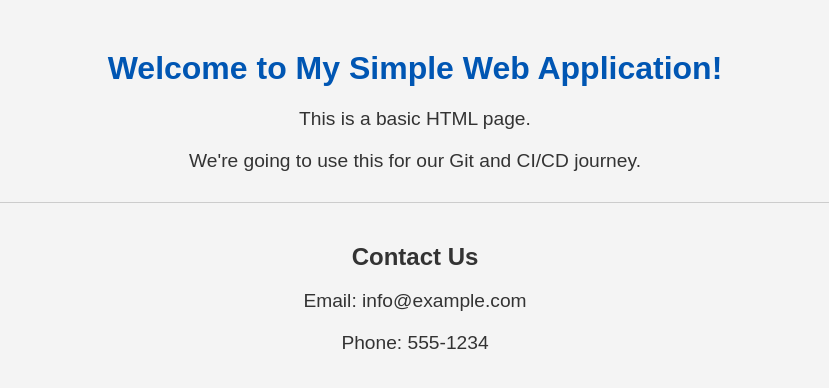
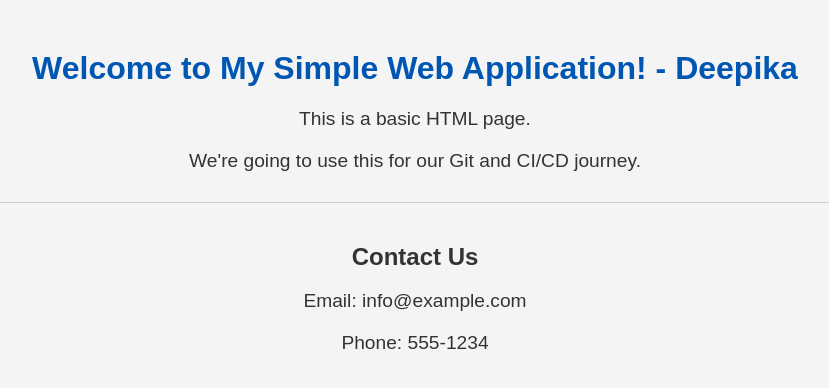
Before and after one commit to deecheru/simple_website, a plain HTML site: page index.html in a window 1280 px wide. Shown: the whole page, without its empty margins (225-1054 px from the left). Drawn offline with Linux system fonts and the light colour scheme.

Commit message:
updated content

```diff
--- a/index.html
+++ b/index.html
@@ -26,7 +26,7 @@
     </style>
 </head>
 <body>
-    <h1>Welcome to My Simple Web Application!</h1>
+    <h1>Welcome to My Simple Web Application! - Deepika</h1>
     <p>This is a basic HTML page.</p>
     <p>We're going to use this for our Git and CI/CD journey.</p>
 
```
